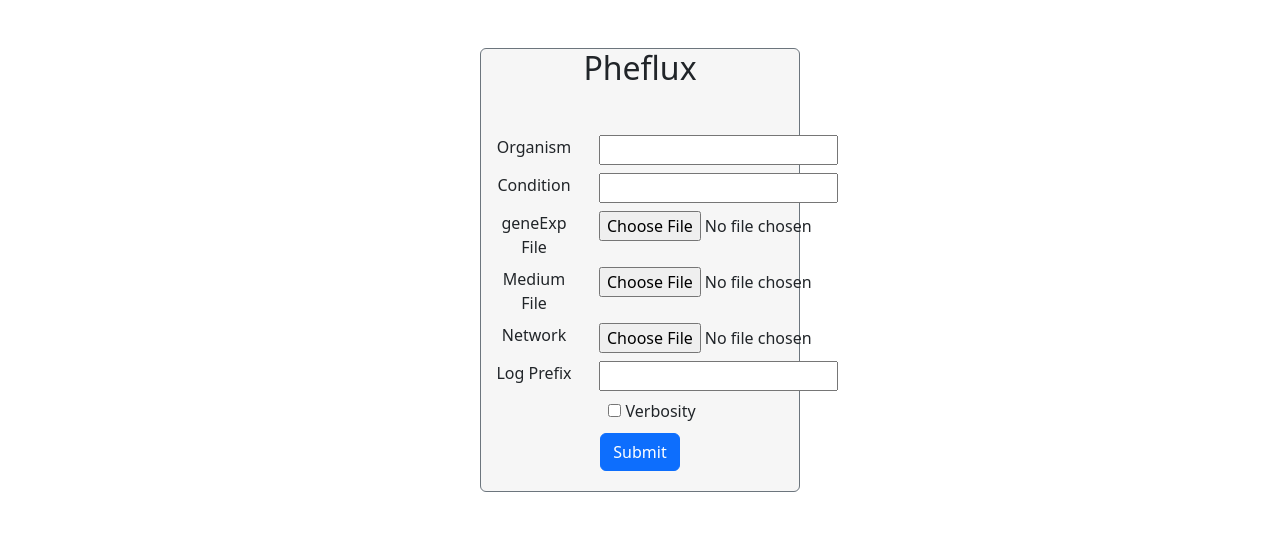
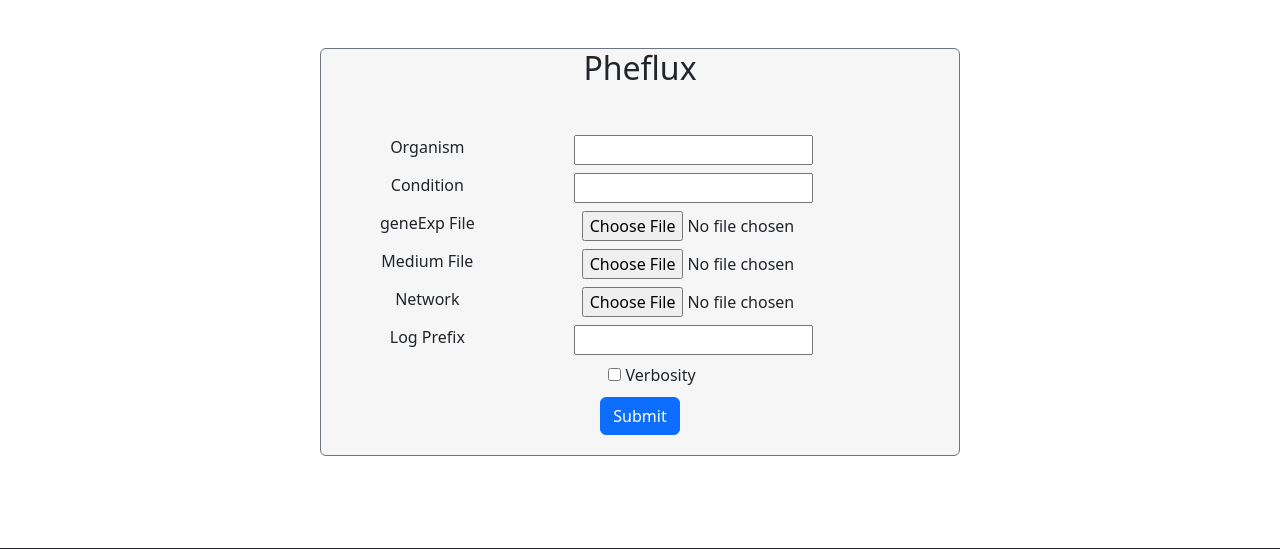
Before and after one commit to cbandera1/Pheflux-SaaS, a Django app: page /pheflux/ in a window 1280 px wide. Shown: the part 56-605 px from the top of the page. Run offline with Django 4.2, Linux system fonts and the light colour scheme.

Commit message:
Agregado padding campo archivos

```diff
--- a/Pheflux/templates/pheflux_form.html
+++ b/Pheflux/templates/pheflux_form.html
@@ -10,7 +10,7 @@
 
 
 {% block content %}
-<div class ="container text-center w-25 rounded mt-5 pb-1 border border-secondary " style="background-color: #f6f6f6;">
+<div class ="container text-center w-50 rounded mt-5 pb-1 border border-secondary " style="background-color: #f6f6f6;">
 <h2 class="">Pheflux</h2>
 {% if formPheflux %}
 <form id="procesar-form" method="post" enctype="multipart/form-data">
@@ -29,19 +29,19 @@
   </div>
   <div class="form-group row mb-2">
     <label for="{{ formPheflux.geneExp_file.id_for_label }}" class="col-md-4 text-md-right">{{ formPheflux.geneExp_file.label }}</label>
-    <div class="col-md-6">
+    <div class="col-md-6 px-5">
       {{ formPheflux.geneExp_file }}
     </div>
   </div>
   <div class="form-group row mb-2">
     <label for="{{ formPheflux.medium_file.id_for_label }}" class="col-md-4 text-md-right">{{ formPheflux.medium_file.label }}</label>
-    <div class="col-md-6">
+    <div class="col-md-6 px-5">
       {{ formPheflux.medium_file }}
     </div>
   </div>
   <div class="form-group row mb-2">
     <label for="{{ formPheflux.network_file.id_for_label }}" class="col-md-4 text-md-right">{{ formPheflux.network_file.label }}</label>
-    <div class="col-md-6">
+    <div class="col-md-6 px-5">
       {{ formPheflux.network_file }}
     </div>
   </div>
--- a/Pheflux/views.py
+++ b/Pheflux/views.py
@@ -266,9 +266,9 @@ def tcga_search(request):
 
 def extract_options(parsed_data):
     options = []
-    for elemento in parsed_data['results']:
-        for valor in elemento.values():
-            options.append(valor)
+    for element in parsed_data['results']:
+        for value in element.values():
+            options.append(value)
     return options
 
 
```
